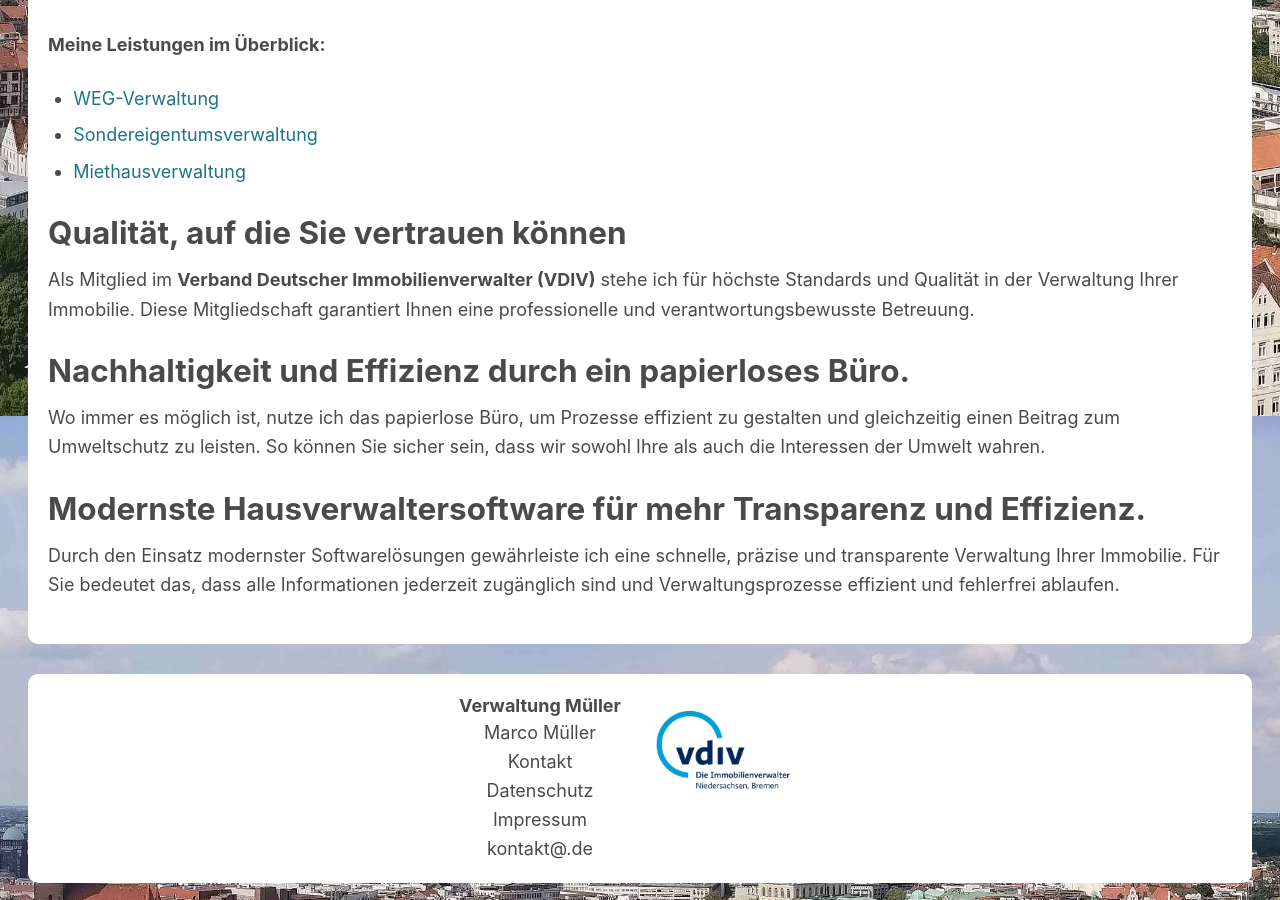
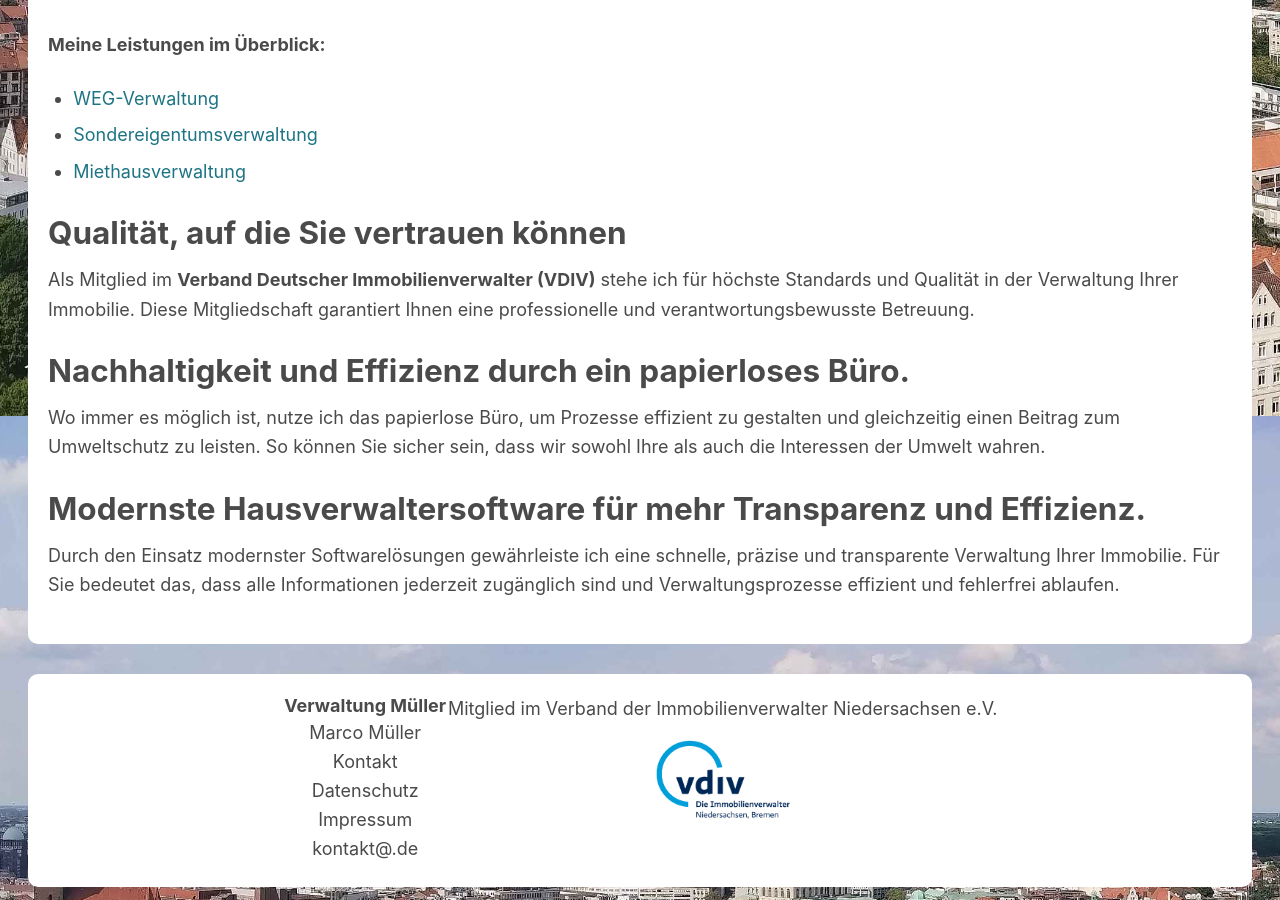
Before and after one commit to marek22k/hausverwaltung, a Jekyll site: the page built from index.md, in a window 1280 px wide and 900 px high, scrolled down 1384 px. Built offline with Jekyll 4.4.1, drawn with Linux system fonts in a browser that asks for light colours.

Commit message:
Update footer.html

```diff
--- a/_includes/footer.html
+++ b/_includes/footer.html
@@ -10,7 +10,7 @@
             {{ site.contact.email }}
         </div>
          <div>
-           <!-- <div>Mitglied im Verband der Immobilienverwalter Niedersachsen e.V.</div> -->
+            Mitglied im Verband der Immobilienverwalter Niedersachsen e.V.<br>
             <a href="https://vdiv-niedersachsen-bremen.de/" target="_blank"><img src="/assets/img/vdivlogo.png" alt="Immobilienverwalter (IHK)" class="Mitgliedschaft im Verband der Immobilienverwalter Niedersachsen" width="200" height="75"></a>
         </div>
     </div>
```
